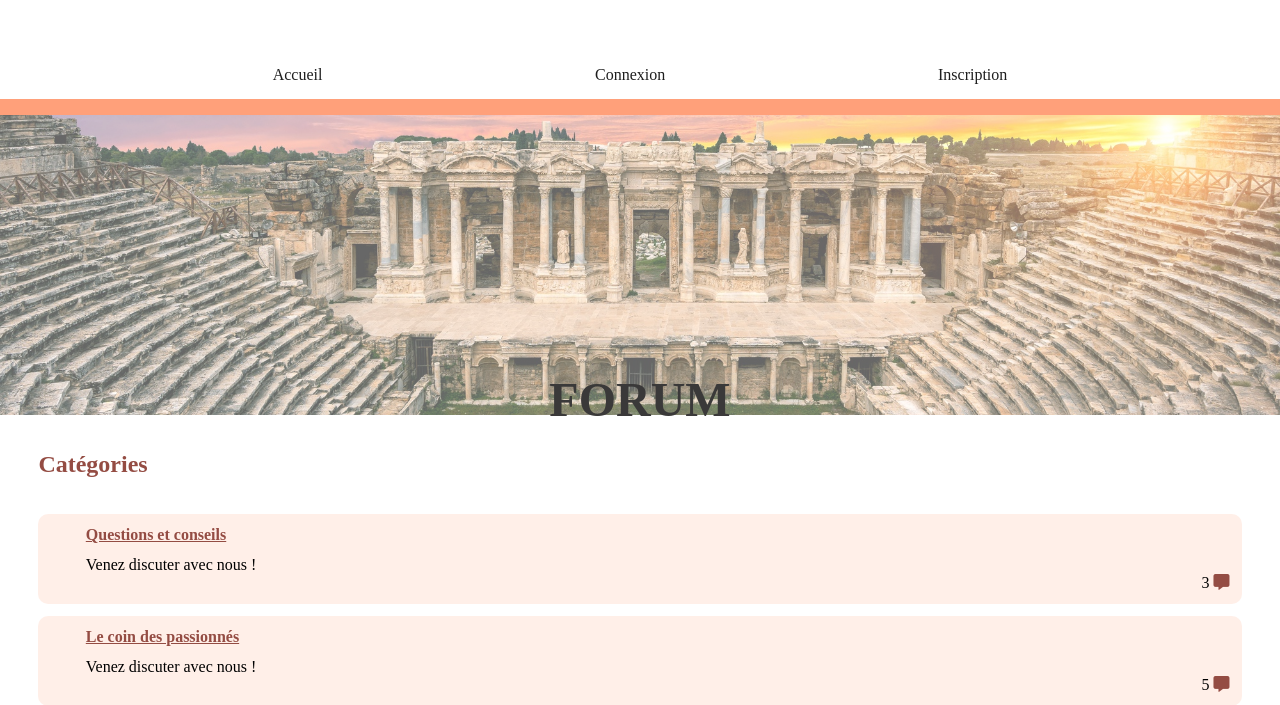
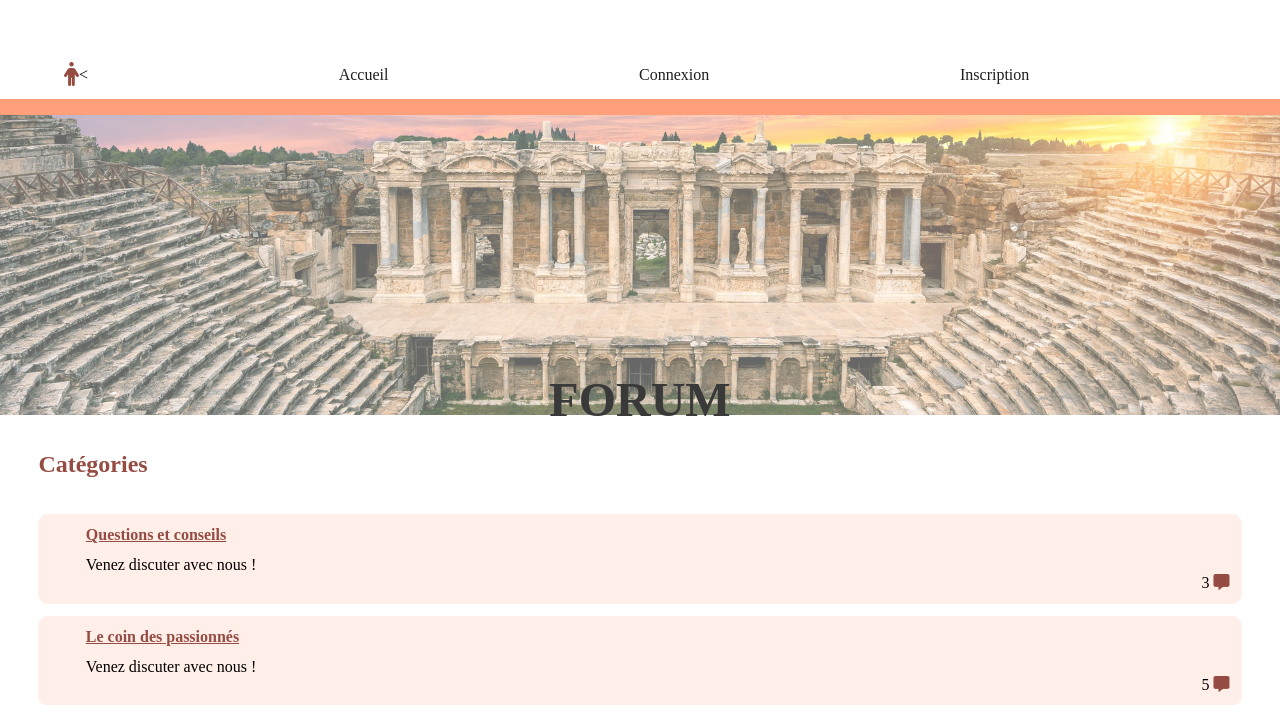
Before and after one commit to renaulaury/forum, a PHP site: page /index.php?action=accessibilite in a window 1280 px wide. Shown: the top 705 px of the page. Run offline with PHP 8.4, Linux system fonts and the light colour scheme; data comes from the database, SQL or seed files in the repository; some libraries are stand-ins or nearby versions.

Commit message:
debut travail sur l accessibilite couleur du site

```diff
--- a/public/css/style.css
+++ b/public/css/style.css
@@ -19,6 +19,18 @@ h1 {
 
 a {
     color: #1e1e1e;
+}
+
+.blockHeader {
+    display: flex;
+    flex-direction: row;
+    align-items: center;
+    justify-content: center;
+}
+
+#accessibilite {
+    font-size: 1.5em;
+    padding-left: 5%;
 }
 
 /*navbar*/
--- /dev/null
+++ b/public/js/accessibilite.js
@@ -0,0 +1 @@
+const accessibilite = document.querySelector('#accessibilite');
--- a/view/layout.php
+++ b/view/layout.php
@@ -28,8 +28,12 @@
                         <div class="line"></div>
                     </div>
 
-                    <div>
-                        <ol id="navbar">
+                    <div class="blockHeader">
+                        <p id="accessibilite"><i class="fa-solid fa-person"></i></p>
+
+                        <
+
+                            <ol id="navbar">
                             <li><a href="index.php?ctrl=home&action=home">Accueil</a></li>
 
                             <?php
@@ -47,7 +51,7 @@
                             <?php
                             }
                             ?>
-                        </ol>
+                            </ol>
                     </div>
 
                     <div class="bande"></div>
@@ -99,6 +103,7 @@
     <script src="<?= PUBLIC_DIR ?>/js/burger.js"></script>
     <script src="<?= PUBLIC_DIR ?>/js/formBan.js"></script>
     <script src="<?= PUBLIC_DIR ?>/js/formEditProfile.js"></script>
+    <script src="<?= PUBLIC_DIR ?>/js/accessibilite.js"></script>
 </body>
 
 </html>
```
Also changed, not shown: view/home attente.php (deleted, +0 -20 lines).
